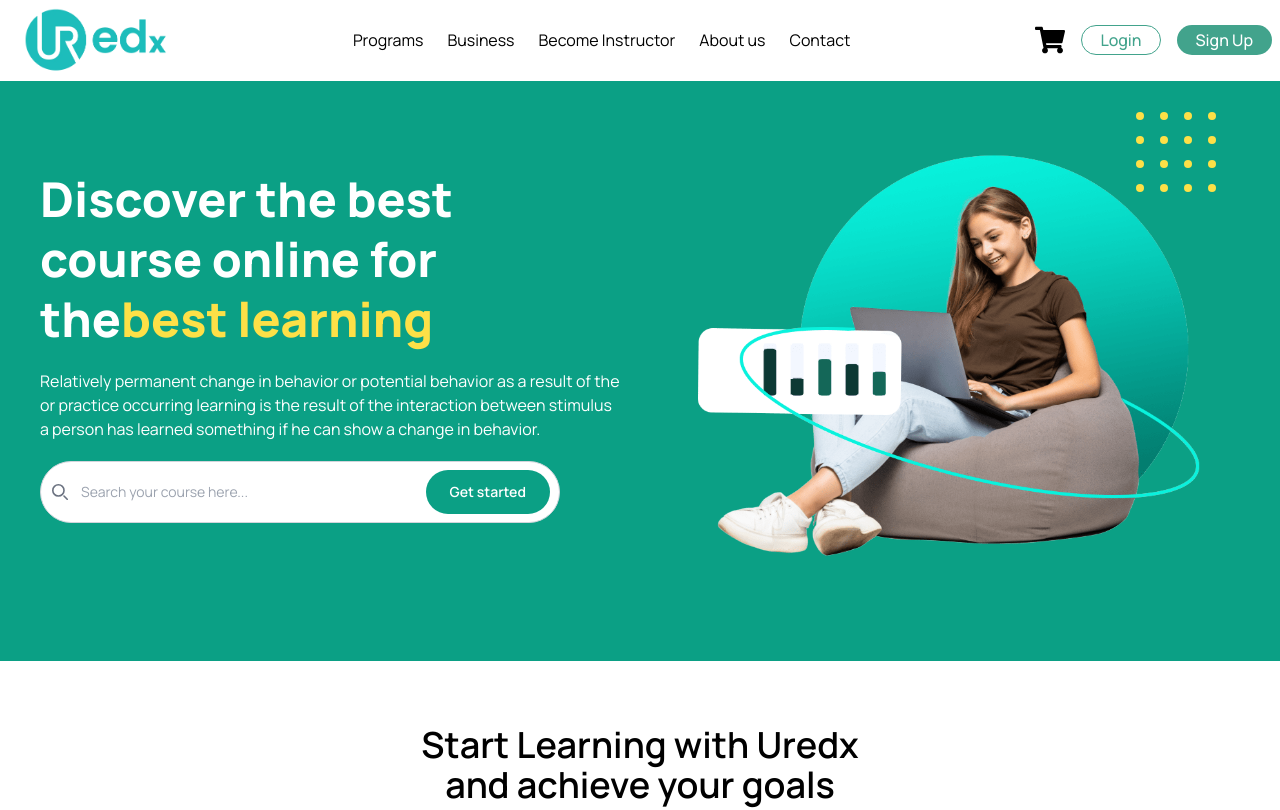
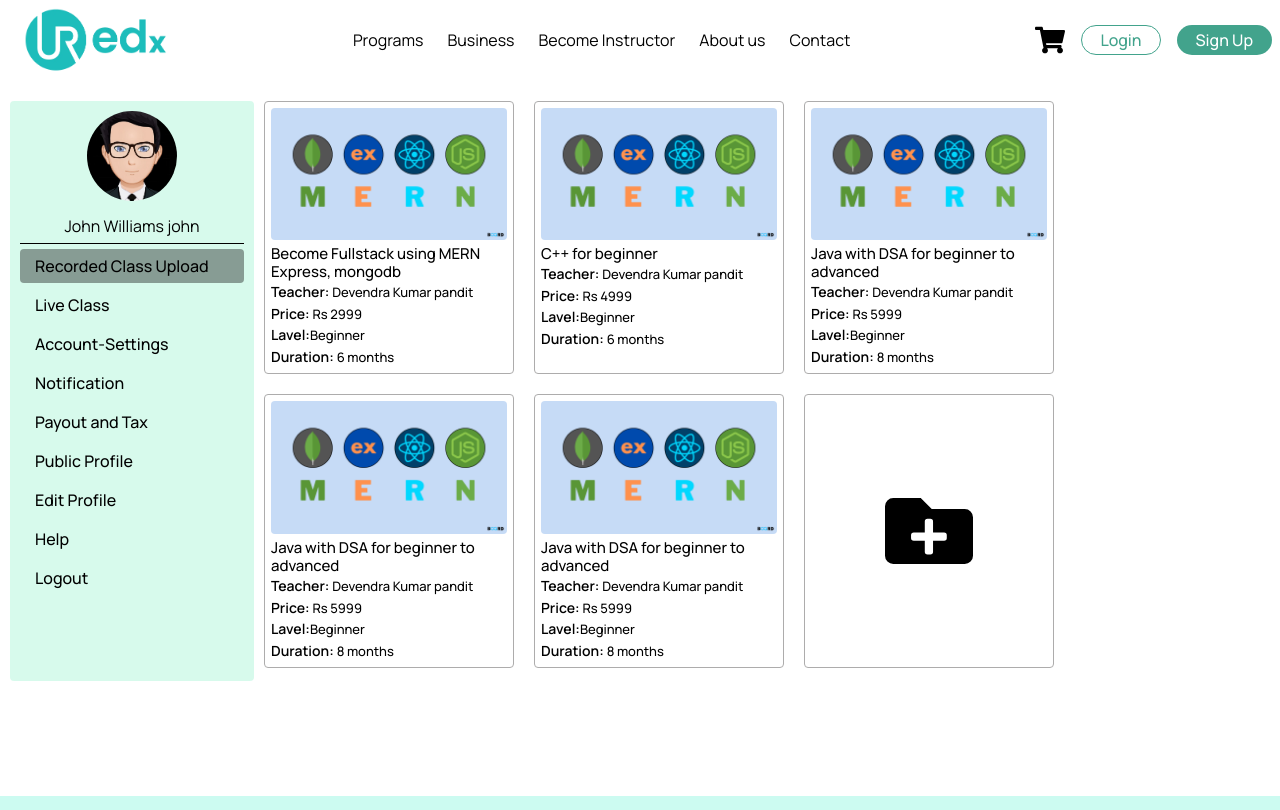
Before and after one commit to Devendrakr19/edu_frontend, a React (Vite) app: page /teacher-dashboard in a window 1280 px wide. Before the commit this address led to /. Shown: the top 810 px of the page. Built offline with nearby package versions, Linux system fonts and the light colour scheme; sample sign-in values are in the browser's storage.

Commit message:
teacher auth and dashboard shows

```diff
--- a/src/App.css
+++ b/src/App.css
@@ -21,6 +21,10 @@ h4,
 h5,
 h6 {
   font-family: "Manrope", "sans-serif";
+}
+
+label{
+  font-size: 14px;
 }
 
 .site_btn {
--- a/src/Components/Unpadh/Teacherdashbrd/Teacherdashboard.jsx
+++ b/src/Components/Unpadh/Teacherdashbrd/Teacherdashboard.jsx
@@ -1,94 +1,94 @@
-import "./Teacherdashboard.scss";
-import { Link, Outlet, useLocation } from "react-router-dom";
-export default function Teacherdashboard() {
-  const location = useLocation();
+// import "./Teacherdashboard.scss";
+// import { Link, Outlet, useLocation } from "react-router-dom";
+// export default function Teacherdashboard() {
+//   const location = useLocation();
 
-  return (
-    <>
-      <div className="tdashboard_container">
-        <div className="tdashboard">
-          <h2>Dashboard{location.pathname}</h2>
-        </div>
-        <div className="tcontent">
-          <div className="tcol1">
-            <div className="row1">
-              <h1>Profile</h1>
-            </div>
-            <div className="row2">
-              <img src="/avat.jpg" alt="" />
-            </div>
-            <div className="row2name">
-              <p>John Williams</p>
-            </div>
-            <div className="row3">
-              <p>
-                <Link to="teachernotificaton" className="links">
-                  Notification
-                </Link>
-              </p>
-            </div>
-            <div className="row4">
-              <p>
-                <Link to="teacheractsetting" className="links">
-                  Account Settings
-                </Link>
-              </p>
-            </div>
-            <div className="row5">
-              <p>
-                <Link to="liveclass" className="links">
-                  Live Class Settings
-                </Link>
-              </p>
-            </div>
-            <div className="row6">
-              <p>
-                <Link to="" className="links">
-                  Recorded Class Upload Settings
-                </Link>
-              </p>
-            </div>
-            <div className="row7">
-              <p>
-                <Link to="Teacher_payout_and_tax" className="links">
-                  Payout and Tax Settings
-                </Link>
-              </p>
-            </div>
-            <div className="row8">
-              <p>
-                <Link to="pbprofile" className="links">
-                  Public Profile
-                </Link>
-              </p>
-            </div>
-            <div className="row9">
-              <p>
-                <Link to="Edit_profile" className="links">
-                  Edit Profile
-                </Link>
-              </p>
-            </div>
-            <div className="row10">
-              <p>
-                <Link to="help" className="links">
-                  Help
-                </Link>
-              </p>
-            </div>
-            <div className="row16">
-              <p>
-                <Link to="/admin_dashboard" className="links">
-                  Logout
-                </Link>
-              </p>
-            </div>
-          </div>
-          <div className="col2">
-            <Outlet />
-          </div>
-        </div>
-      </div>
-    </>
-  );
-}
+//   return (
+//     <>
+//       <div className="tdashboard_container">
+//         <div className="tdashboard">
+//           <h2>Dashboard{location.pathname}</h2>
+//         </div>
+//         <div className="tcontent">
+//           <div className="tcol1">
+//             <div className="row1">
+//               <h1>Profile</h1>
+//             </div>
+//             <div className="row2">
+//               <img src="/avat.jpg" alt="" />
+//             </div>
+//             <div className="row2name">
+//               <p>John Williams</p>
+//             </div>
+//             <div className="row3">
+//               <p>
+//                 <Link to="teachernotificaton" className="links">
+//                   Notification
+//                 </Link>
+//               </p>
+//             </div>
+//             <div className="row4">
+//               <p>
+//                 <Link to="teacheractsetting" className="links">
+//                   Account Settings
+//                 </Link>
+//               </p>
+//             </div>
+//             <div className="row5">
+//               <p>
+//                 <Link to="liveclass" className="links">
+//                   Live Class Settings
+//                 </Link>
+//               </p>
+//             </div>
+//             <div className="row6">
+//               <p>
+//                 <Link to="" className="links">
+//                   Recorded Class Upload Settings
+//                 </Link>
+//               </p>
+//             </div>
+//             <div className="row7">
+//               <p>
+//                 <Link to="Teacher_payout_and_tax" className="links">
+//                   Payout and Tax Settings
+//                 </Link>
+//               </p>
+//             </div>
+//             <div className="row8">
+//               <p>
+//                 <Link to="pbprofile" className="links">
+//                   Public Profile
+//                 </Link>
+//               </p>
+//             </div>
+//             <div className="row9">
+//               <p>
+//                 <Link to="Edit_profile" className="links">
+//                   Edit Profile
+//                 </Link>
+//               </p>
+//             </div>
+//             <div className="row10">
+//               <p>
+//                 <Link to="help" className="links">
+//                   Help
+//                 </Link>
+//               </p>
+//             </div>
+//             <div className="row16">
+//               <p>
+//                 <Link to="/admin_dashboard" className="links">
+//                   Logout
+//                 </Link>
+//               </p>
+//             </div>
+//           </div>
+//           <div className="col2">
+//             <Outlet />
+//           </div>
+//         </div>
+//       </div>
+//     </>
+//   );
+// }
--- /dev/null
+++ b/src/Components/layouts/teacher-dashboard/recorded-class/CourseDetails.jsx
@@ -0,0 +1,125 @@
+import { Autocomplete, Box, Grid, Modal, TextField } from "@mui/material";
+import React from "react";
+
+const CourseDetails = ({ open, onClose }) => {
+  return (
+    <>
+      <Modal open={open} onClose={onClose}>
+        <Box className="flex justify-center items-center h-screen">
+          <div className="bg-[white] w-[50%] p-[15px] rounded">
+            <div className="flex justify-between items-center">
+              <h1 className="text-[16px] font-medium">Create Course Folder</h1>
+              <span className="text-[22px] font-semibold cursor-pointer" onClick={onClose}>X</span>
+            </div>
+            <Grid container columnSpacing={1} rowSpacing={1}>
+              <Grid item xs={4}>
+                <label htmlFor="name">
+                  Name show on Course <span className="text-[red]">*</span>
+                </label>
+                <TextField
+                  id="name"
+                  fullWidth
+                  sx={{ "& .MuiInputBase-input": { padding: "9px" } }}
+                  placeholder="Name will show on course"
+                />
+              </Grid>
+              <Grid item xs={4}>
+                <label htmlFor="category">
+                  Select Category <span className="text-[red]">*</span>
+                </label>
+                <Autocomplete
+                  id="category"
+                  disablePortal
+                  fullWidth
+                  options={["top100Films", "dev"]}
+                  renderInput={(params) => (
+                    <TextField
+                      {...params}
+                      InputProps={{
+                        ...params.InputProps,
+                        style: {
+                          height: "41px",
+                        },
+                      }}
+                      placeholder="select category"
+                    />
+                  )}
+                />
+              </Grid>
+              <Grid item xs={4}>
+                <label htmlFor="subCategory">
+                  Select Sub Category <span className="text-[red]">*</span>
+                </label>
+                <Autocomplete
+                  id="subCategory"
+                  disablePortal
+                  fullWidth
+                  options={["top100Films", "dev"]}
+                  renderInput={(params) => (
+                    <TextField
+                      {...params}
+                      InputProps={{
+                        ...params.InputProps,
+                        style: {
+                          height: "41px",
+                        },
+                      }}
+                      placeholder="Select sub category"
+                    />
+                  )}
+                />
+              </Grid>
+              <Grid item xs={4}>
+                <label htmlFor="level">
+                  Level <span className="text-[red]">*</span>
+                </label>
+                <Autocomplete
+                  id="level"
+                  disablePortal
+                  fullWidth
+                  options={["Beginner", "Intermediate", "Advanced"]}
+                  renderInput={(params) => (
+                    <TextField
+                      {...params}
+                      InputProps={{
+                        ...params.InputProps,
+                        style: {
+                          height: "41px",
+                        },
+                      }}
+                      placeholder="Select course level"
+                    />
+                  )}
+                />
+              </Grid>
+              <Grid item xs={4}>
+                <label htmlFor="title">
+                  Course title <span className="text-[red]">*</span>
+                </label>
+                <TextField
+                  id="title"
+                  fullWidth
+                  sx={{ "& .MuiInputBase-input": { padding: "9px" } }}
+                  placeholder="Write course title"
+                />
+              </Grid>
+              <Grid item xs={4}>
+                <label htmlFor="price">
+                  Price <span className="text-[red]">*</span>
+                </label>
+                <TextField
+                  id="price"
+                  fullWidth
+                  sx={{ "& .MuiInputBase-input": { padding: "9px" } }}
+                  placeholder="Enter price"
+                />
+              </Grid>
+            </Grid>
+          </div>
+        </Box>
+      </Modal>
+    </>
+  );
+};
+
+export default CourseDetails;
--- /dev/null
+++ b/src/Components/layouts/teacher-dashboard/recorded-class/RecordedClass.jsx
@@ -0,0 +1,101 @@
+import React, { useState } from "react";
+import { FaFolderPlus } from "react-icons/fa";
+import CourseDetails from "./CourseDetails";
+
+const RecordedClass = () => {
+  const [openPopup, setOpenPopup] = useState(false);
+  const createfolder = [
+    {
+      img: "../Mern.png",
+      coursetitle: "Become Fullstack using MERN Express, mongodb",
+      teachername: "Devendra Kumar pandit",
+      Price: 2999,
+      level: "Beginner",
+      duration: "6",
+    },
+    {
+      img: "../Mern.png",
+      coursetitle: "C++ for beginner",
+      teachername: "Devendra Kumar pandit",
+      Price: 4999,
+      level: "Beginner",
+      duration: "6",
+    },
+    {
+      img: "../Mern.png",
+      coursetitle: "Java with DSA for beginner to advanced",
+      teachername: "Devendra Kumar pandit",
+      Price: 5999,
+      level: "Beginner",
+      duration: "8",
+    },
+    {
+      img: "../Mern.png",
+      coursetitle: "Java with DSA for beginner to advanced",
+      teachername: "Devendra Kumar pandit",
+      Price: 5999,
+      level: "Beginner",
+      duration: "8",
+    },
+    {
+      img: "../Mern.png",
+      coursetitle: "Java with DSA for beginner to advanced",
+      teachername: "Devendra Kumar pandit",
+      Price: 5999,
+      level: "Beginner",
+      duration: "8",
+    },
+  ];
+
+  const HandlePopup = () => {
+    setOpenPopup(true);
+  };
+  const handleClose = () => {
+    setOpenPopup(false);
+  };
+  return (
+    <>
+      <div className="">
+        <div className="flex flex-wrap gap-[20px]">
+          {createfolder.map((item, index) => (
+            <div className="border-[1px] border-[#adacac] transition-all delay-75 hover:bg-[#ceeace] cursor-pointer rounded w-[250px] px-[6px] py-[6px]">
+              <img src={item.img} alt="" className="w-[250px] rounded" />
+              <p className="text-[15px] font-medium leading-[18px] mt-[5px]">
+                {item.coursetitle}
+              </p>
+              <p className="text-[14px] font-semibold">
+                Teacher:{" "}
+                <span className="text-[13px] font-medium">
+                  {item.teachername}
+                </span>
+              </p>
+              <p className="text-[14px] font-semibold">
+                Price:{" "}
+                <span className="text-[13px] font-medium">Rs {item.Price}</span>
+              </p>
+              <p className="text-[14px] font-semibold">
+                Lavel:
+                <span className="text-[13px] font-medium">{item.level}</span>
+              </p>
+              <p className="text-[14px] font-semibold">
+                Duration:{" "}
+                <span className="text-[13px] font-medium">
+                  {item.duration} months
+                </span>
+              </p>
+            </div>
+          ))}
+          <div
+            className="border-[1px] border-[#adacac] flex justify-center items-center transition-all delay-75 hover:bg-[#ceeace] cursor-pointer rounded w-[250px] px-[6px] py-[6px]"
+            onClick={HandlePopup}
+          >
+            <FaFolderPlus className="text-[88px]" />
+          </div>
+        </div>
+      </div>
+      <CourseDetails open={openPopup} onClose={handleClose} />
+    </>
+  );
+};
+
+export default RecordedClass;
--- a/src/Components/pages/TeacherDashboard.jsx
+++ b/src/Components/pages/TeacherDashboard.jsx
@@ -1,30 +1,23 @@
 import { useState } from "react";
 import { RxHamburgerMenu } from "react-icons/rx";
 import { useDispatch } from "react-redux";
-import {
-  Link,
-  Outlet,
-  NavLink,
-  useLocation,
-  useNavigate,
-} from "react-router-dom";
+import { useNavigate } from "react-router-dom";
 import { logout } from "../Redux/slices/auth/StudentAuthSlice";
+import RecordedClass from "../layouts/teacher-dashboard/recorded-class/RecordedClass";
 
 const TeacherDashboard = () => {
-
   const [handleactive, setHandleactive] = useState(0);
   const [dashboardsidebar, setDashboardsidebar] = useState(false);
   const navigate = useNavigate();
   const dispatch = useDispatch();
 
   const HandleActiveContent = (index) => {
-      if (links[index].label === "Logout") {
+    setHandleactive(index);
+    if (Tabs[index].label === "Logout") {
       dispatch(logout());
       navigate("/");
     } else {
-        setHandleactive(index);
       setDashboardsidebar(false);
-        navigate(links[index].to);
     }
   };
 
@@ -32,17 +25,15 @@ const TeacherDashboard = () => {
     setDashboardsidebar(!dashboardsidebar);
   };
 
-    const links = [
-      { to: "", label: "My learning" },
-      { to: "lab", label: "Lab" },
-      { to: "courseanalyse", label: "Course analyse" },
-      { to: "accountsetting", label: "Account settings" },
-      { to: "paymentmethod", label: "Payment methods" },
-      { to: "subscription", label: "Subscriptions" },
-      { to: "unpadhcredit", label: "Uredx credits" },
-      { to: "purchasehistory", label: "Purchase history" },
-      { to: "publicprofile", label: "Public profile" },
-      { to: "editprofile", label: "Edit Profile" },
+  const Tabs = [
+    { label: "Recorded Class Upload", component:<RecordedClass/> },
+    { label: "Live Class", component: <h1>Live Class</h1> },
+    { label: "Account-Settings", component: "Account Settings" },
+    { label: "Notification", component: " Notification" },
+    { label: "Payout and Tax ", component: " Payout and Tax " },
+    { label: "Public Profile", component: " Public Profile" },
+    { label: "Edit Profile", component: " Edit Profile" },
+    { label: "Help", component: "Help" },
     { label: "Logout" },
   ];
 
@@ -82,25 +73,25 @@ const TeacherDashboard = () => {
               <p>John Williams john</p>
             </div>
           </div>
-          {links.map((link, index) => (
+
+          {Tabs.map((item, index) => (
             <div
               key={index}
-              className={`px-[15px] mt-[5px] py-[5px] font-medium rounded cursor-pointer ${
+              className={`px-[15px] mt-[5px] py-[5px] font-medium rounded cursor-pointer hover:bg-[#7978786d] ${
                 handleactive === index ? "bg-[#1e1e1e6d]" : ""
               }`}
               onClick={() => HandleActiveContent(index)}
             >
-              {link.label}
+              {item.label}
             </div>
           ))}
         </div>
-
         <div className="col-span-4 h-[calc(100vh-115px)] overflow-y-scroll scrollbar_hide">
-          <Outlet />
+          {Tabs[handleactive].component}
         </div>
       </div>
     </>
-  )
-}
+  );
+};
 
-export default TeacherDashboard
+export default TeacherDashboard;
--- a/src/Components/routes/ProtectedRoute.jsx
+++ b/src/Components/routes/ProtectedRoute.jsx
@@ -3,8 +3,7 @@ import { Navigate } from "react-router-dom";
 import { useSelector } from "react-redux";
 
 const ProtectedRoute = ({ children }) => {
-  const token = useSelector((state) => state.studentauth?.token);
-
+  const token = useSelector((state) => state.loginsignupauth?.token);
   if (!token) {
     return <Navigate to="/" />;
   }
```
Also changed, not shown: src/Components/Redux/slices/auth/TeacherAuthSlice.jsx (deleted). Lines whose indentation alone changed are shown as unchanged.
